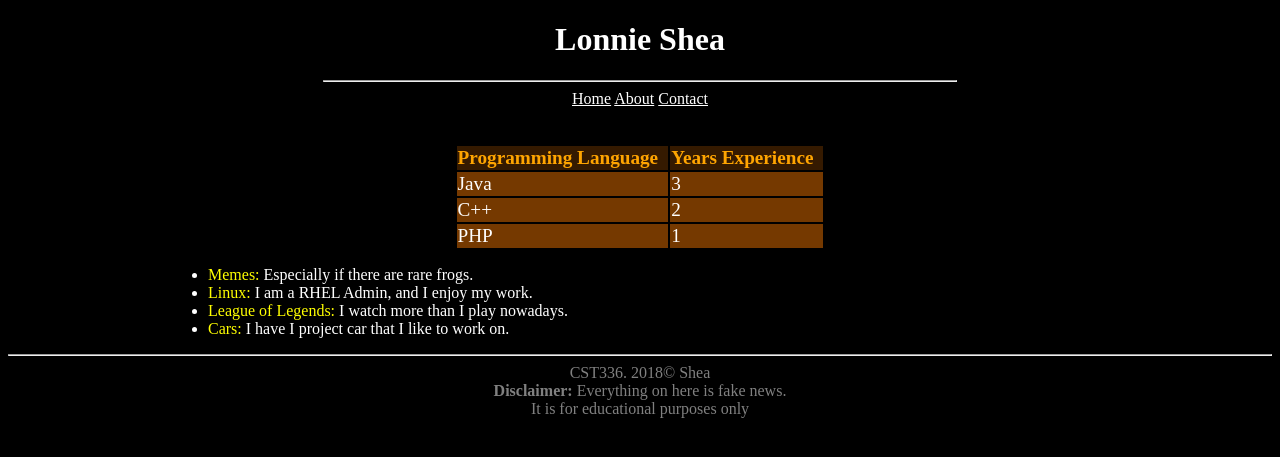
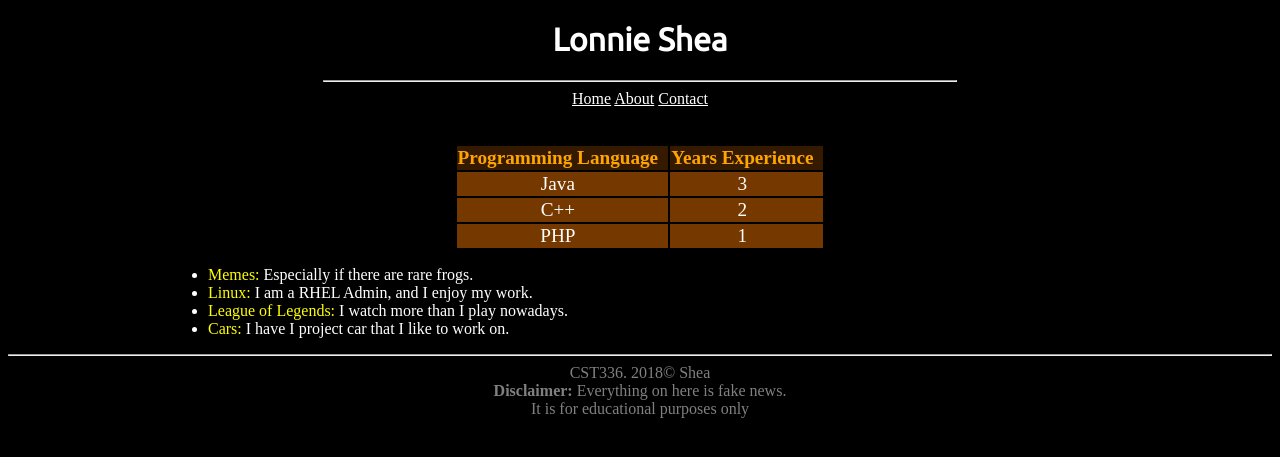
Before and after one commit to LAShea92/cst336, a PHP site: page /labs/lab1/about.html in a window 1280 px wide. Shown: the top 457 px of the page. Run offline with PHP 8.4, Linux system fonts and the light colour scheme.

Commit message:
Lab 1 Complete

```diff
--- a/labs/lab1/about.html
+++ b/labs/lab1/about.html
@@ -15,6 +15,7 @@ in html
         <meta charset="utf-8" />
         <title>Lonnie Shea: Personal Website</title>
         <link href="css/styles.css" rel="stylesheet" type="text/css" />
+        <link href="https://fonts.googleapis.com/css?family=Ubuntu" rel="stylesheet">
     </head>
 <!-- closing head -->
 
--- a/labs/lab1/css/styles.css
+++ b/labs/lab1/css/styles.css
@@ -5,6 +5,11 @@ body{
 
 header, main, nav, footer{
     text-align: center;
+}
+
+h1{
+    color:white;
+    font-family: 'Ubuntu';
 }
 
 #me{
@@ -45,13 +50,14 @@ ul{
 .hobby{
     color: yellow;
 }
+
 nav a{
     color:white;
 }
-h1{
-    color:white;
-    font-family: serif;
-}
+
 li{
     color:white;
 }
+#content{
+    text-align: center;
+}
--- a/labs/lab1/index.html
+++ b/labs/lab1/index.html
@@ -15,6 +15,7 @@ in html
         <meta charset="utf-8" />
         <title>Lonnie Shea: Personal Website</title>
         <link href="css/styles.css" rel="stylesheet" type="text/css" />
+        <link href="https://fonts.googleapis.com/css?family=Ubuntu" rel="stylesheet">
     </head>
 <!-- closing head -->
 
```
Also changed, not shown: labs/lab1/contact.html (+55 -0 lines).
